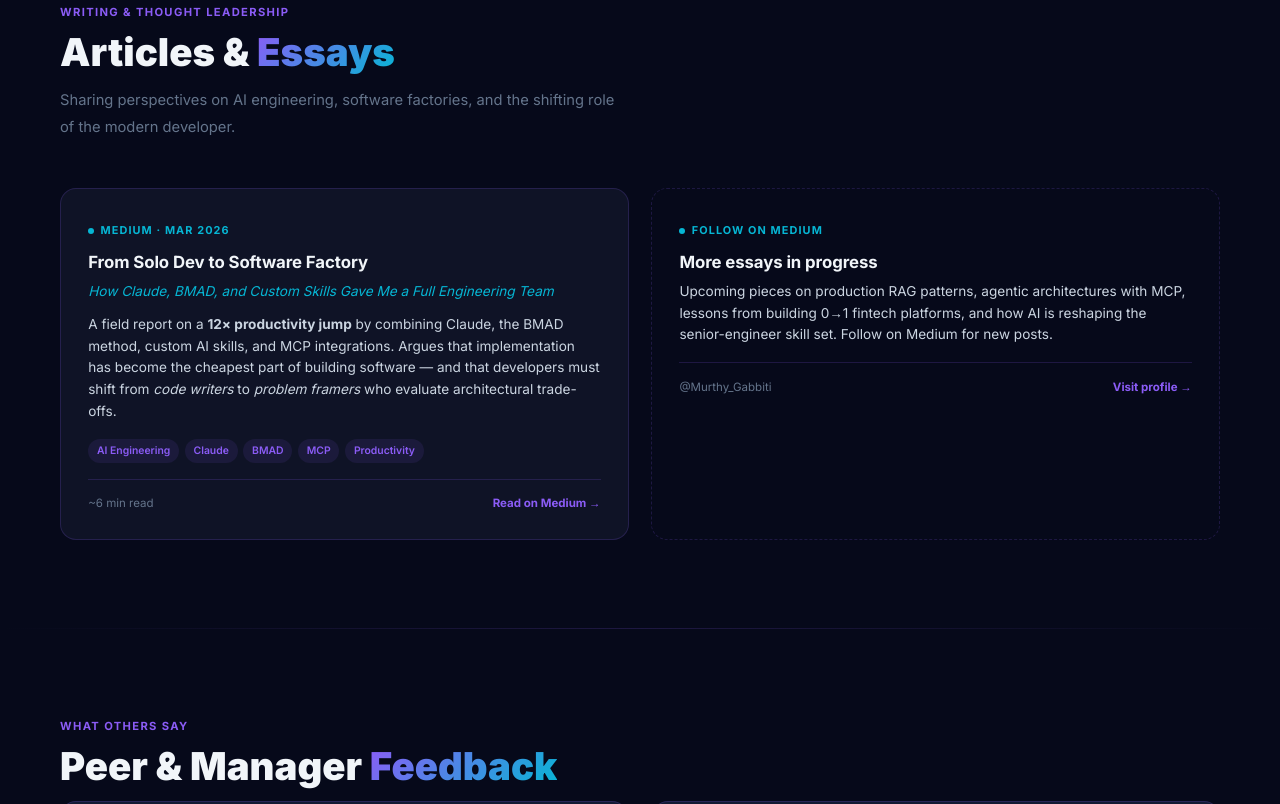
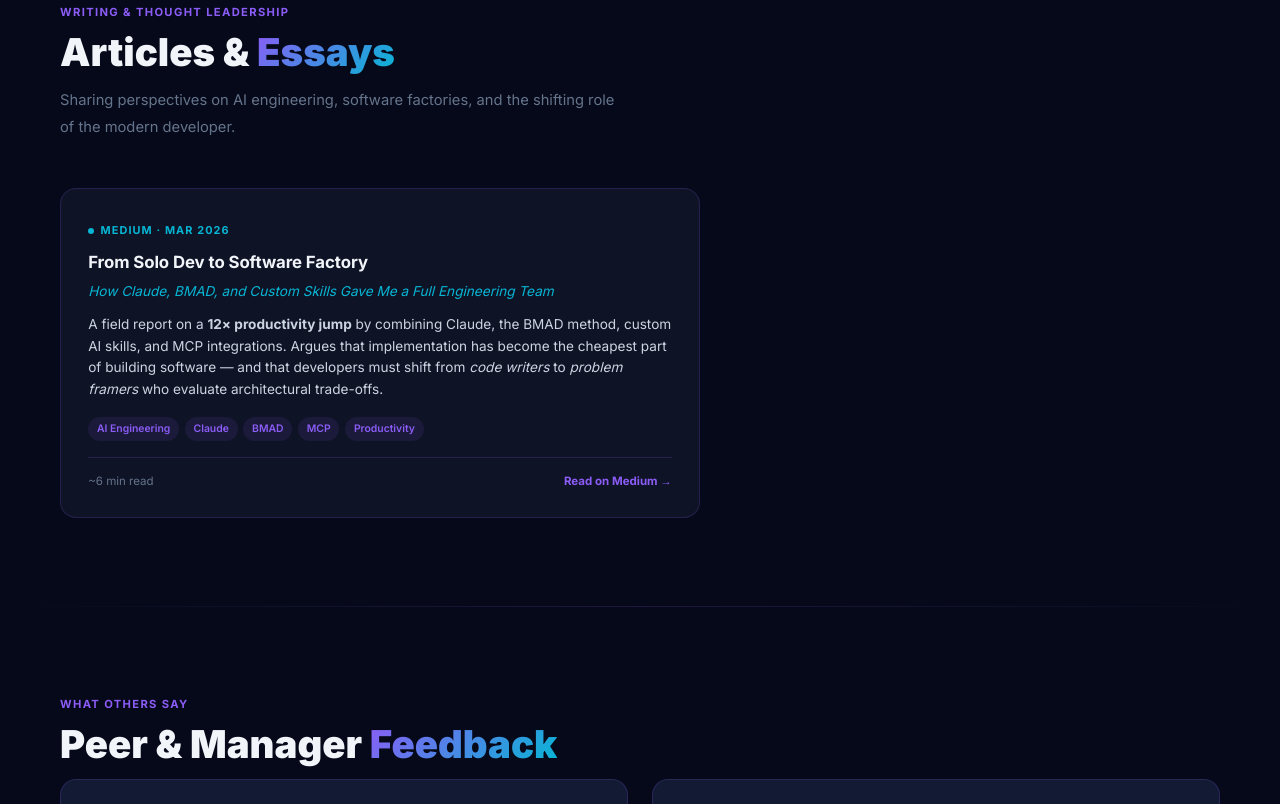
Before and after one commit to murthygabbiti/exploration, a plain HTML site: page docs/index.html in a window 1280 px wide. Shown: the part 11196-12000 px from the top of the page. Drawn offline with Linux system fonts and the light colour scheme.

Commit message:
Update index.html

```diff
--- a/docs/index.html
+++ b/docs/index.html
@@ -1159,7 +1159,7 @@
     <h2 class="s-title">Articles &amp; <span class="g">Essays</span></h2>
     <p class="s-sub">Sharing perspectives on AI engineering, software factories, and the shifting role of the modern developer.</p>
 
-    <div class="writing-grid">
+    <div style="max-width:640px">
       <a class="write-card" href="https://medium.com/@Murthy_Gabbiti/from-solo-dev-to-software-factory-9ad35c19c361" target="_blank">
         <div class="write-platform">Medium · Mar 2026</div>
         <div class="write-title">From Solo Dev to Software Factory</div>
@@ -1176,20 +1176,6 @@
         <div class="write-meta">
           <span>~6 min read</span>
           <span class="write-arrow">Read on Medium →</span>
-        </div>
-      </a>
-
-      <a class="write-card" href="https://medium.com/@Murthy_Gabbiti" target="_blank" style="border-style:dashed;background:transparent">
-        <div class="write-platform">Follow on Medium</div>
-        <div class="write-title">More essays in progress</div>
-        <div class="write-sub">
-          Upcoming pieces on production RAG patterns, agentic architectures with MCP, lessons from
-          building 0→1 fintech platforms, and how AI is reshaping the senior-engineer skill set.
-          Follow on Medium for new posts.
-        </div>
-        <div class="write-meta">
-          <span>@Murthy_Gabbiti</span>
-          <span class="write-arrow">Visit profile →</span>
         </div>
       </a>
     </div>
```
